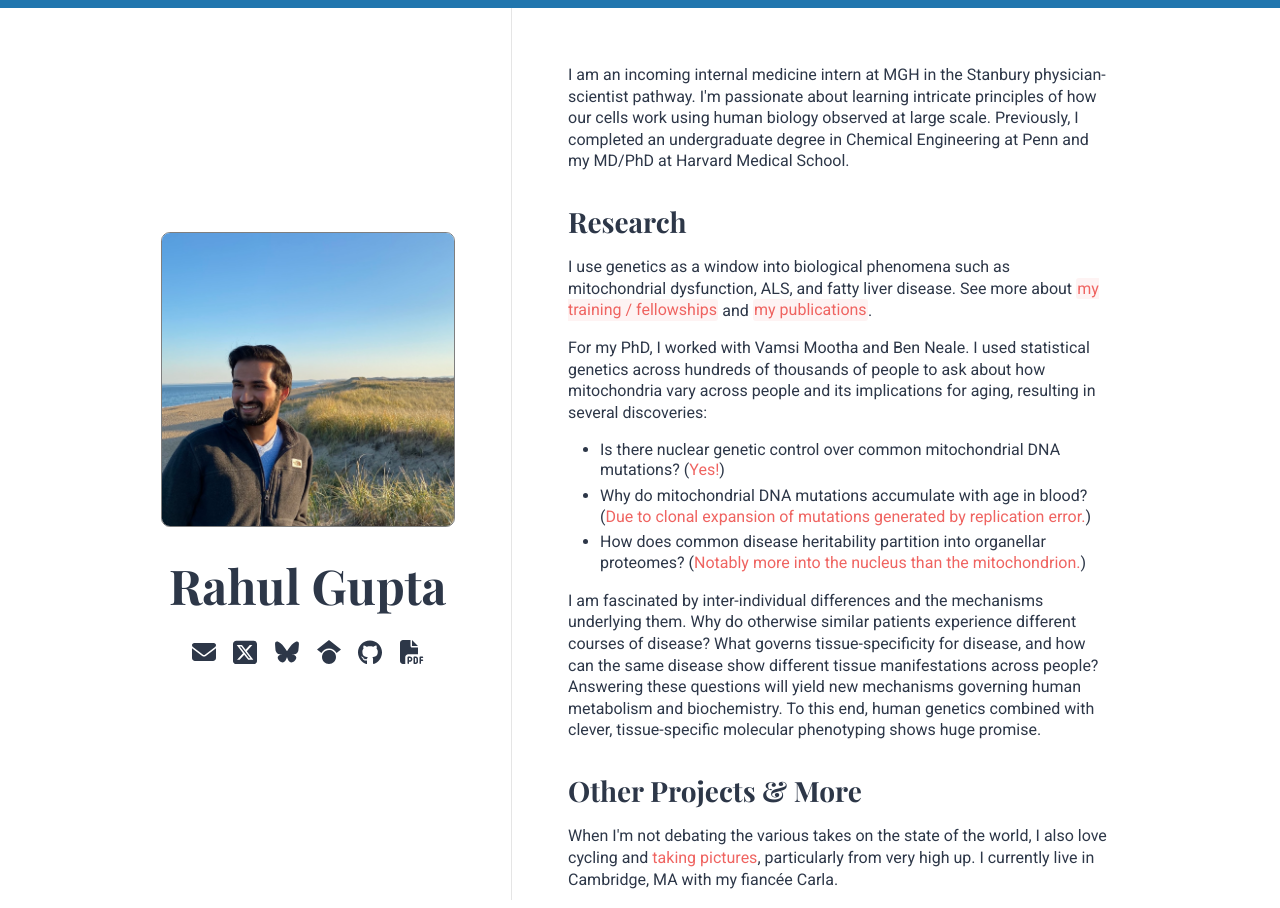
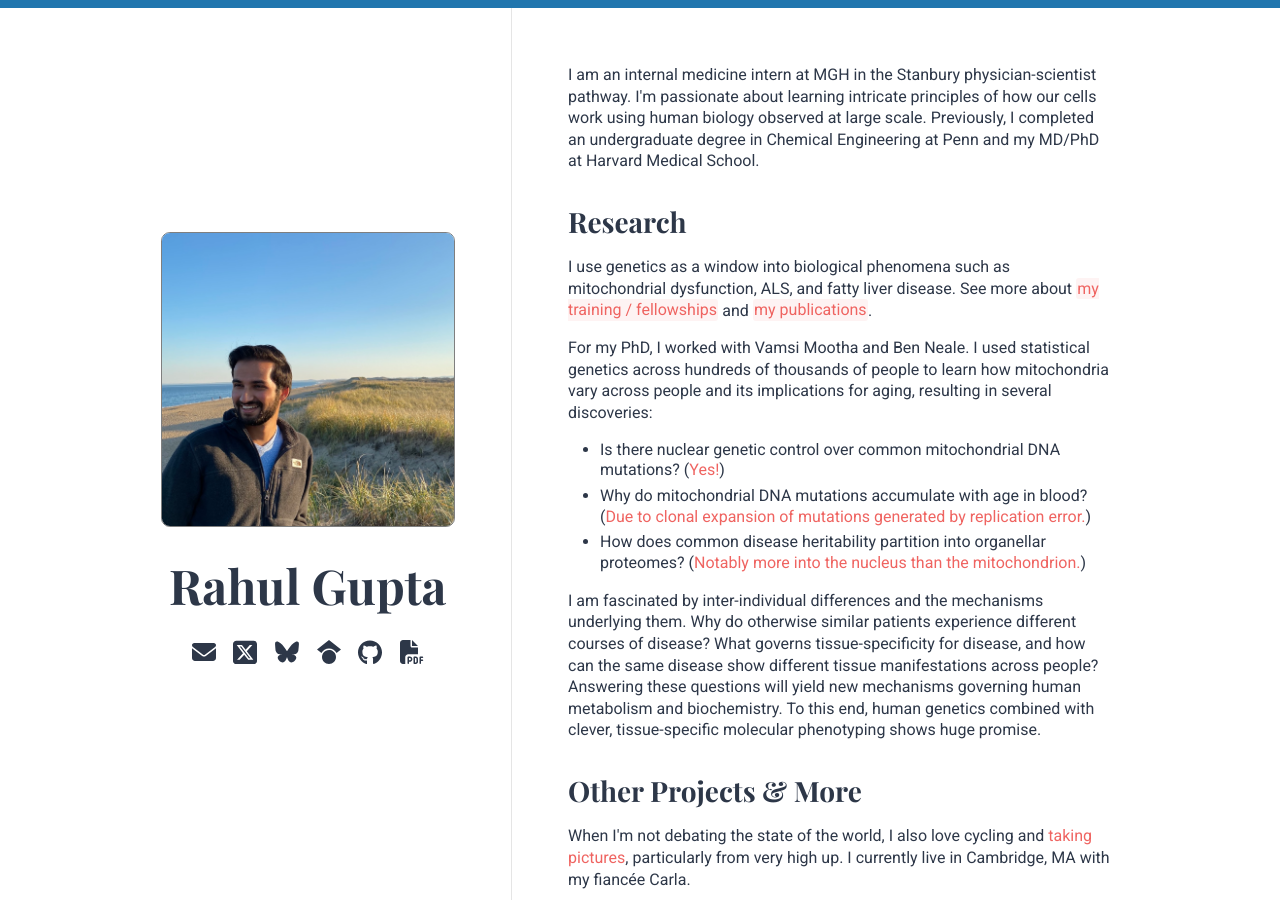
Before and after one commit to rahulg603/rahulg603.github.io, a Jekyll site: the page built from index.md, in a window 1280 px wide. Built offline with Jekyll 4.4.1, drawn with Linux system fonts in a browser that asks for light colours; some web fonts are replaced.

Commit message:
Update pubs

```diff
--- a/index.md
+++ b/index.md
@@ -36,12 +36,12 @@ title: Home
   <div class="main-content">
     <div class="main-content__container">
       <section class="about">
-        <p>I am an incoming internal medicine intern at MGH in the Stanbury physician-scientist pathway. I'm passionate about learning intricate principles of how our cells work using human biology observed at large scale. Previously, I completed an undergraduate degree in Chemical Engineering at Penn and my MD/PhD at Harvard Medical School.</p>
+        <p>I am an internal medicine intern at MGH in the Stanbury physician-scientist pathway. I'm passionate about learning intricate principles of how our cells work using human biology observed at large scale. Previously, I completed an undergraduate degree in Chemical Engineering at Penn and my MD/PhD at Harvard Medical School.</p>
       </section>
       <section>
         <h2>Research</h2>
         <p>I use genetics as a window into biological phenomena such as mitochondrial dysfunction, ALS, and fatty liver disease. See more about <a href="/education" class="nav-link">my training / fellowships</a> and <a href="/publications" class="nav-link">my publications</a>.</p>
-        <p>For my PhD, I worked with Vamsi Mootha and Ben Neale. I used statistical genetics across hundreds of thousands of people to ask about how mitochondria vary across people and its implications for aging, resulting in several discoveries:</p>
+        <p>For my PhD, I worked with Vamsi Mootha and Ben Neale. I used statistical genetics across hundreds of thousands of people to learn how mitochondria vary across people and its implications for aging, resulting in several discoveries:</p>
         <div style="padding-left: 2rem;">
           <ul>
             <li>Is there nuclear genetic control over common mitochondrial DNA mutations? (<a href="https://www.nature.com/articles/s41586-023-06426-5">Yes!</a>)</li>
@@ -53,8 +53,8 @@ title: Home
       </section>
       <section>
         <h2>Other Projects & More</h2>
-        <p>When I'm not debating the various takes on the state of the world, I also love cycling and <a href="https://flic.kr/s/aHBqjC5iPE">taking pictures</a>, particularly from very high up. I currently live in Cambridge, MA with my fiancée Carla.</p>
-        <p>A few friends (who happen to be MD/PhD classmates) and I have recently <a href="https://emergentpropertiesblog.com">started a blog</a> as an excuse to riff on our varied perspectives on science, medicine, and more.</p>
+        <p>When I'm not debating the state of the world, I also love cycling and <a href="https://flic.kr/s/aHBqjC5iPE">taking pictures</a>, particularly from very high up. I currently live in Cambridge, MA with my fiancée Carla.</p>
+        <p>A few friends (who happen to be MD/PhD classmates) and I have a blog, <a href="https://emergentpropertiesblog.com">Emergent Properties</a>, as an excuse to riff on our varied perspectives on science, medicine, and more.</p>
       </section>
 
     </div>
```
Also changed, not shown: publications.md (+3 -3 lines), 4 other files.
